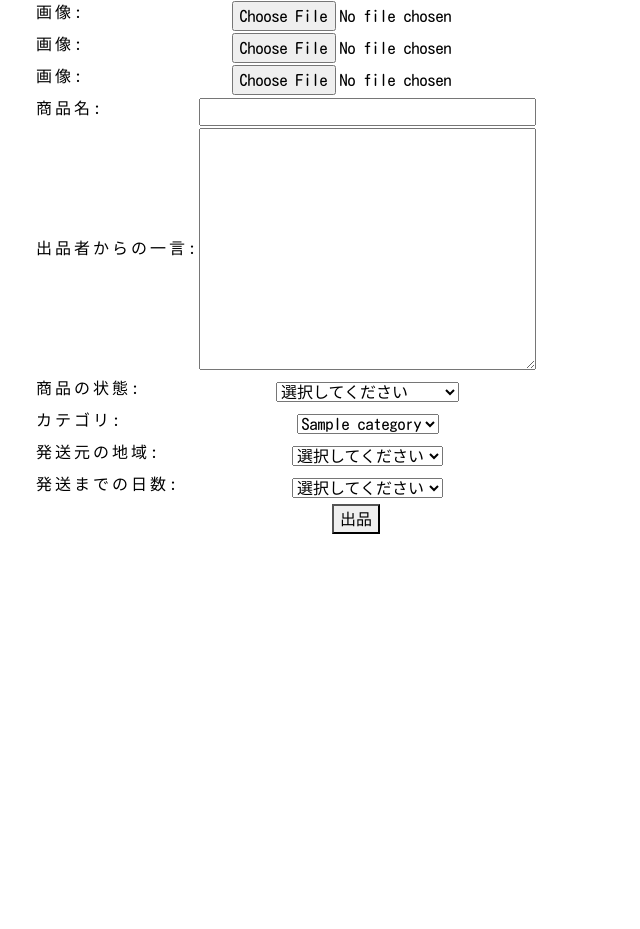
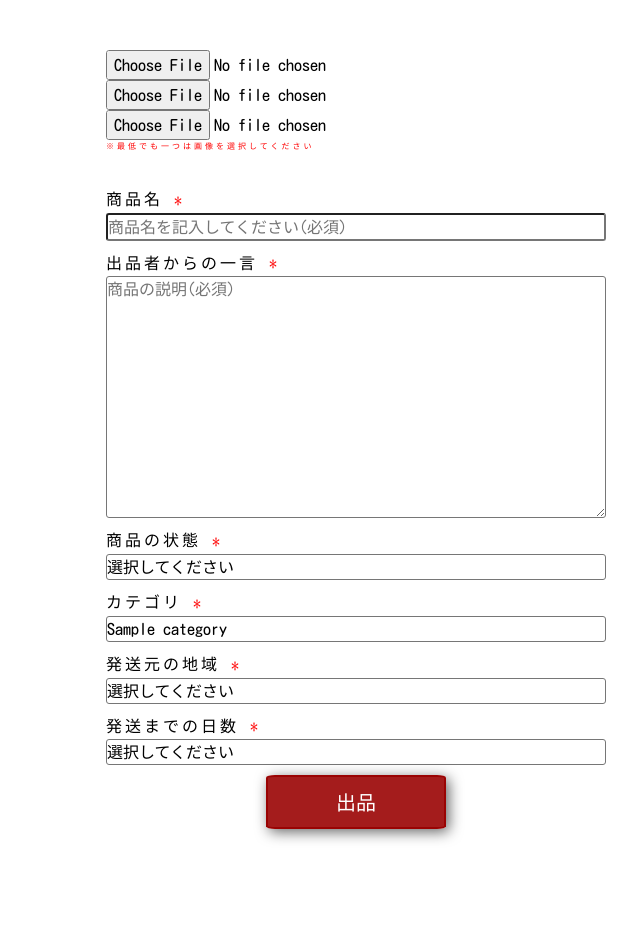
Before and after one commit to amaguri-star/cross_book, a Django app: page /sell/ in a window 1280 px wide; the page is wider, and only the part inside the window is pictured. Shown: the part 56-985 px from the top of that part, without its empty margins (284-924 px from the left). Before the commit the page ends 590 px from the top of that part, so only its background shows below. Run offline with Django 3.2, Linux system fonts and the light colour scheme; a user stored in the database is signed in; tables that the repository leaves empty hold one stand-in row (values such as "Sample post"); grey boxes marked "Sample" are stand-in pictures; data that the repository does not hold is empty; some libraries are stand-ins or nearby versions.

Commit message:
reacreat sell-page and modify sell view function

```diff
--- a/cross_book/forms.py
+++ b/cross_book/forms.py
@@ -54,7 +54,9 @@ class CreateItemForm(forms.ModelForm):
         model = Item
         exclude = ['user', 'at_created']
         widgets = {
-            'category': forms.Select(choices=choices)
+            'name': forms.TextInput(attrs={'class': '', 'placeholder': '商品名を記入してください(必須)'}),
+            'explanation': forms.Textarea(attrs={'class': '', 'placeholder': '商品の説明(必須)'}),
+            'category': forms.Select(choices=choices),
         }
 
 
--- a/cross_book/models.py
+++ b/cross_book/models.py
@@ -207,7 +207,7 @@ def get_image_filename(instance, filename):
 
 class Image(models.Model):
     item = models.ForeignKey(Item, on_delete=models.CASCADE)
-    image = models.ImageField(verbose_name="画像", upload_to=get_image_filename)
+    image = models.ImageField(verbose_name='', upload_to=get_image_filename)
 
     def __str__(self):
         return f'{self.item.name}\'s image'
--- a/cross_book/views.py
+++ b/cross_book/views.py
@@ -91,6 +91,7 @@ def sell_page(request):
         can_delete=False,
         min_num=1,
         validate_min=True,
+        labels=None,
     )
 
     if request.method == "POST":
@@ -109,7 +110,7 @@ def sell_page(request):
         else:
             return render(request, 'cross_book/sell.html', {'form': form, 'formset': formset})
 
-    formset = image_form_set(queryset=Image.objects.none())
+    formset = image_form_set(queryset=Image.objects.none(),)
     form = CreateItemForm()
     context = {'form': form, 'formset': formset}
     return render(request, 'cross_book/sell.html', context)
--- a/static/css/reset.css
+++ b/static/css/reset.css
@@ -69,6 +69,11 @@ legend {
 
 input, select, textarea, button {
     outline: none;
+    background-color: transparent;
+    border-radius: 3px;
+    cursor: pointer;
+    padding: 0;
+    appearance: none;
 }
 
 body {
@@ -89,7 +94,7 @@ a {
     color: black;
 }
 
-a:hover{
+a:hover {
     text-decoration: none;
     color: black;
 }
--- /dev/null
+++ b/static/css/sell.css
@@ -0,0 +1,57 @@
+.sell-page-content {
+    width: 500px;
+    margin: 0 auto 100px auto;
+}
+
+.sell-page-content_form {
+    /*width: 70%;*/
+}
+
+.sell-page-content_form_form {
+    display: flex;
+    flex-flow: column;
+}
+
+.sell-page-content_form_formset_message {
+    color: red;
+    font-size: 8px;
+}
+
+.sell-page-content_form_formset {
+    margin: 50px 0 35px 0;
+}
+
+.sell-page-content_form_form_required:after {
+    content: " *";
+    color: red;
+    vertical-align: middle;
+}
+
+.sell-page-content_form_form_field_input {
+    margin-bottom: 10px;
+}
+
+.sell-page-content_form_submit-button_outer {
+    text-align: center;
+}
+
+.sell-page-content_form_submit-button {
+    display: inline-block;
+    border-radius: 5%;
+    font-size: 15pt;
+    text-align: center;
+    cursor: pointer;
+    padding: 15px 68px;
+    background: rgba(153, 0, 0, 0.89);
+    color: #ffffff;
+    line-height: 1em;
+    transition: .3s;
+    box-shadow: 3px 3px 14px #666666;
+    border: 2px solid rgba(153, 0, 0, 0.89);
+}
+
+.sell-page-content_form_submit-button:hover {
+    box-shadow: none;
+    color: rgba(153, 0, 0, 0.89);
+    background: #ffffff;
+}
--- a/templates/cross_book/sell.html
+++ b/templates/cross_book/sell.html
@@ -1,18 +1,33 @@
 {% extends 'shared/base.html' %}
 {% load static %}
+{% load widget_tweaks %}
 {% block title %}出品ページ{% endblock %}
+{% block head %}
+    <link rel="stylesheet" href="{% static 'css/sell.css' %}">
+{% endblock %}
 {% block content %}
-    <form class="sell-form" action="" method="POST" enctype="multipart/form-data">
-        {% csrf_token %}
-        {{ formset.management_form }}
-        <table>
-            {% for fs in formset %}
-                {{ fs }}
-            {% endfor %}
-            {{ form.as_table }}
-        </table>
-        <button id="saveBtn" type="submit">出品</button>
-    </form>
+    <div class="sell-page-content">
+        <form class="sell-page-content_form" method="POST" enctype="multipart/form-data">
+            {% csrf_token %}
+            {{ formset.management_form }}
+            <div class="sell-page-content_form_formset">
+                {% for formset_field in formset %}
+                    {{ formset_field.as_p }}
+                {% endfor %}
+                <p class="sell-page-content_form_formset_message">※最低でも一つは画像を選択してください</p>
+            </div>
+            <div class="sell-page-content_form_form">
+                {% for form_field in form %}
+                    <p class="sell-page-content_form_form_required">{{ form_field.label }}</p>
+                    {{ form_field.errors }}
+                    {{ form_field|add_class:'sell-page-content_form_form_field_input' }}
+                {% endfor %}
+            </div>
+            <div class="sell-page-content_form_submit-button_outer">
+                <button class="sell-page-content_form_submit-button" id="saveBtn" type="submit">出品</button>
+            </div>
+        </form>
+    </div>
 {% endblock %}
 {#{% block script %}#}
 {#    <script>#}
```
Lines whose indentation alone changed are shown as unchanged.
